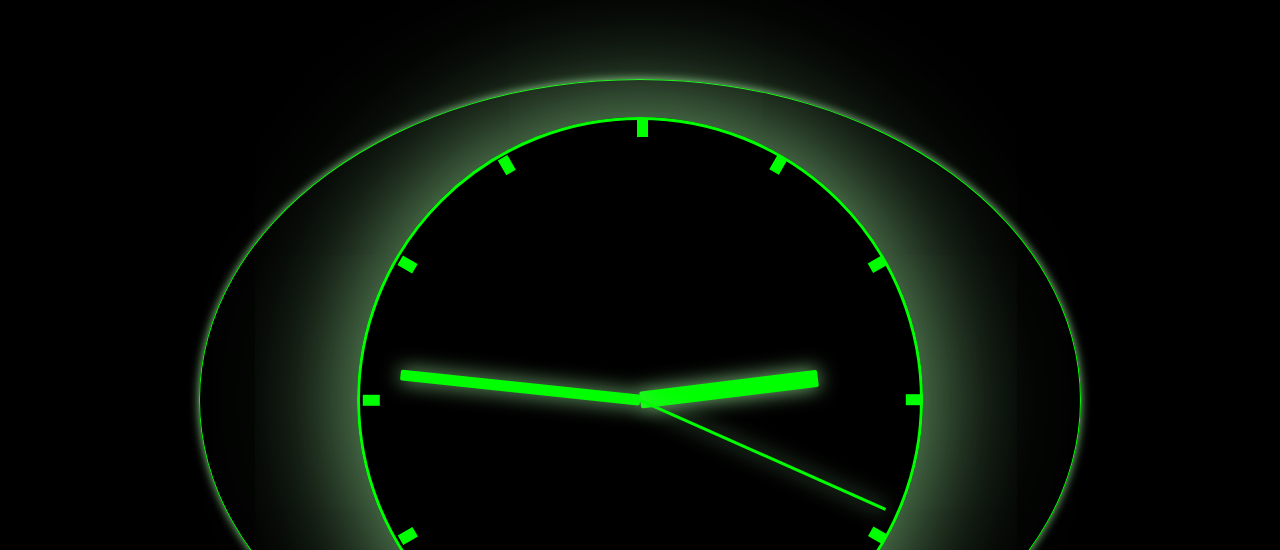
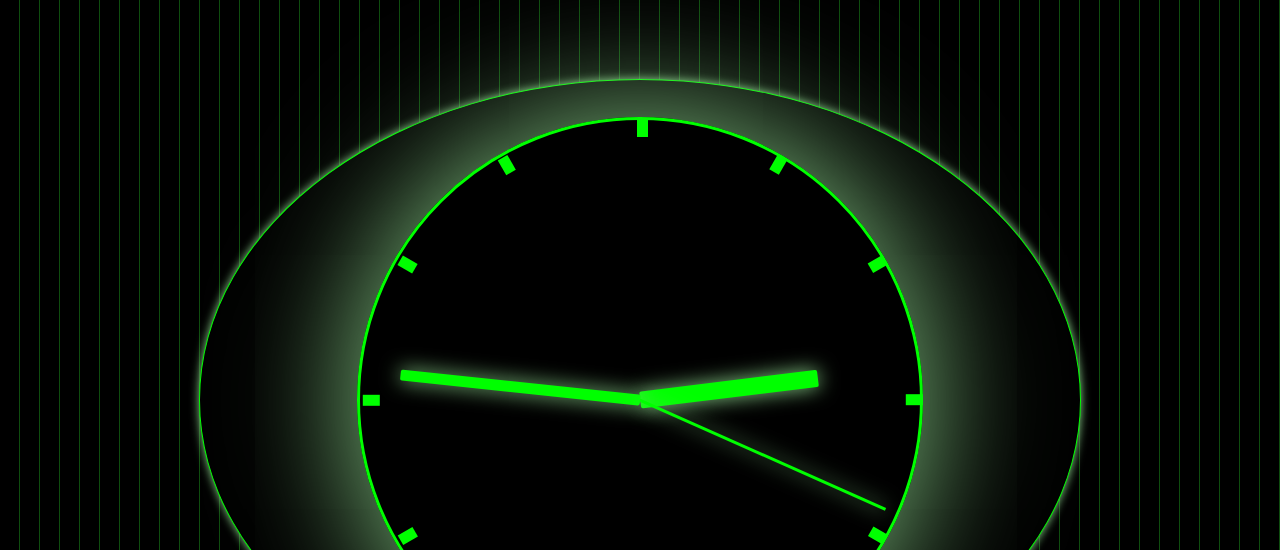
Before and after one commit to GH-satoshi/analog_clock3, a plain HTML site: page index.html in a window 1280 px wide. Shown: the top 550 px of the page. Drawn offline with Linux system fonts and the light colour scheme.

Commit message:
Update index.html

```diff
--- a/index.html
+++ b/index.html
@@ -14,9 +14,19 @@
       height: 100vh;
       color: #00ff00;
       font-family: monospace;
+      /* 背景に縦線 */
+      background:
+      repeating-linear-gradient(
+        to right,
+        #000 0px,
+        #000 19px,        /* 19pxぶん黒 */
+        #0f4d0f 19px,     /* 緑線スタート */
+        #0f4d0f 20px      /* 線の太さ1px */
+      );
     }
     .container {
       position: relative;
+      background: #000;
       width: min(110vw, 110vh);
       height: min(80vw, 80vh);
       border: 1px solid #00ff00;
```
